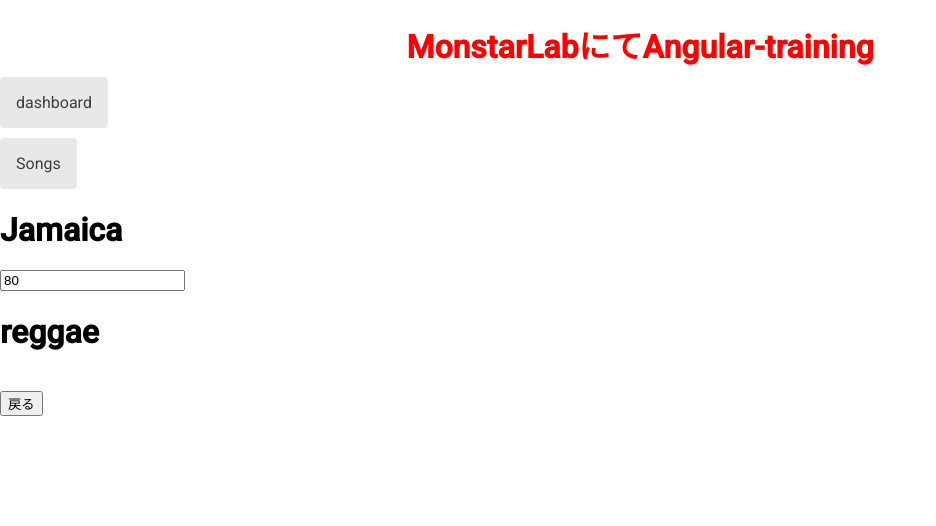
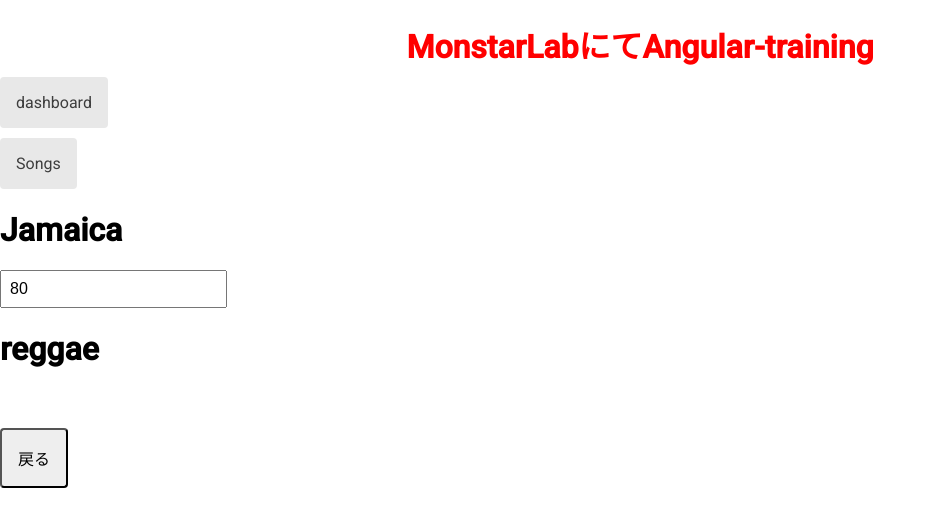
Before and after one commit to kazaokadaisuke/Angular-training, an Angular app: page /detail/1 in a window 1280 px wide. Shown: the top 526 px of the page, without its empty margins (0-936 px from the left). Built offline with nearby package versions, Linux system fonts and the light colour scheme.

Commit message:
20211017

```diff
--- /dev/null
+++ b/src/app/Songs/music-detail.component.css
@@ -0,0 +1,24 @@
+label {
+  color: #435960;
+  font-weight: bold;
+}
+input {
+  font-size: 1em;
+  padding: .5rem;
+}
+button {
+  margin-top: 20px;
+  margin-right: .5rem;
+  background-color: #eee;
+  padding: 1rem;
+  border-radius: 4px;
+  font-size: 1rem;
+}
+button:hover {
+  background-color: #cfd8dc;
+}
+button:disabled {
+  background-color: #eee;
+  color: #ccc;
+  cursor: auto;
+}
--- a/src/app/Songs/songs.component.html
+++ b/src/app/Songs/songs.component.html
@@ -16,6 +16,7 @@
   </ul>
 
   <h2>選択されたMusic</h2>
+  <!-- <div *ngif="selectSong"> -->
   <div>
     <h2>
       Music : {{selectSong?.genre}}
```
Also changed, not shown: src/app/Songs/music-detail.component.ts (+3 -4 lines).
